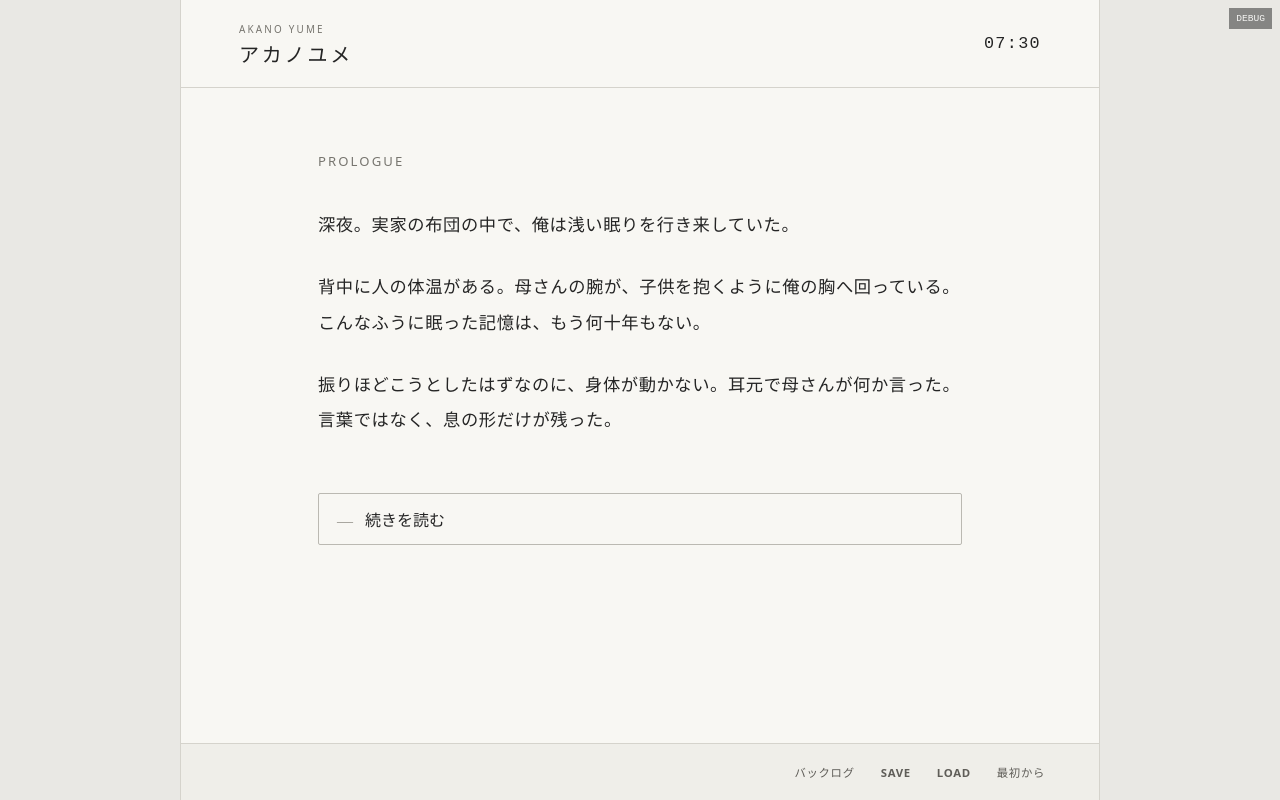
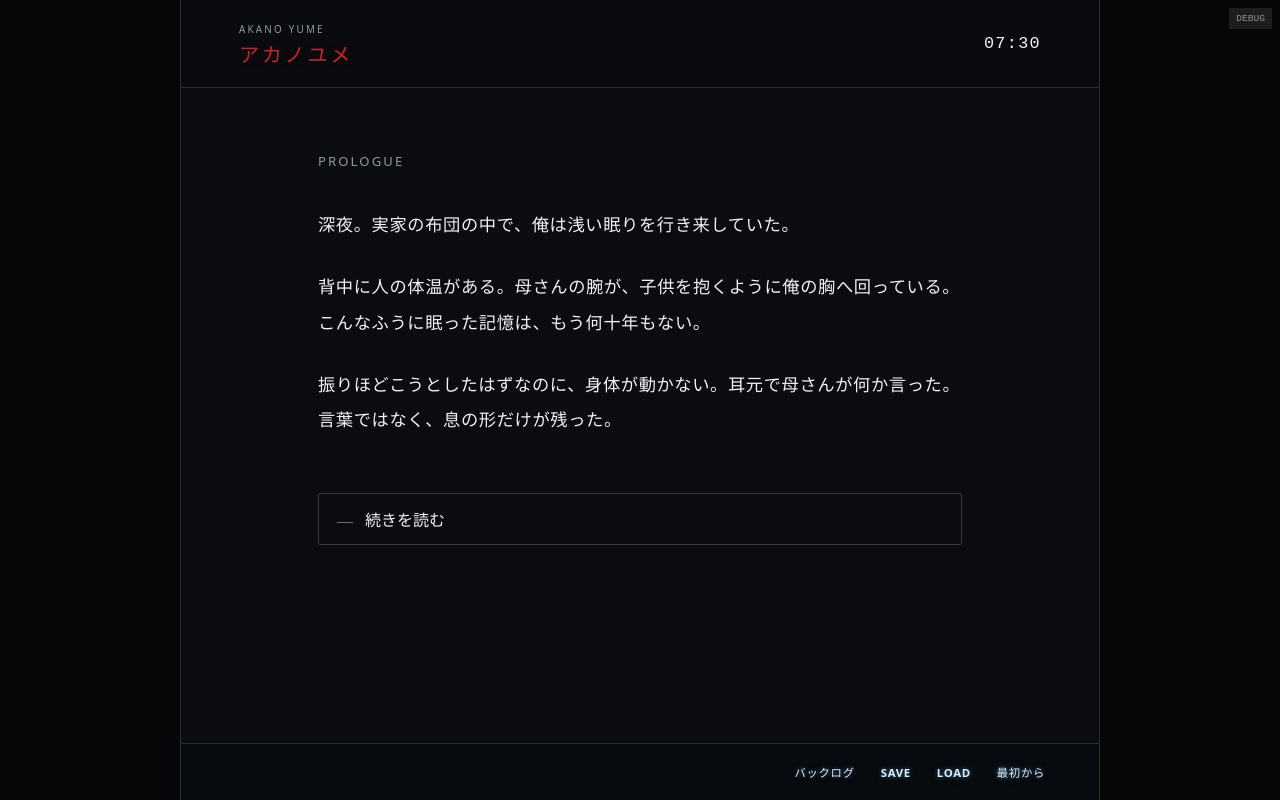
Before and after one commit to hkla0312/novel_g, a React (Vite) app: page / in a window 1280 px wide. Built offline with nearby package versions, Linux system fonts and the light colour scheme.

Commit message:
Apply dark horror color palette

```diff
--- a/src/styles.css
+++ b/src/styles.css
@@ -1,17 +1,20 @@
 :root {
-  color: #252525;
-  background: #e9e8e4;
+  color: #f0f2f4;
+  background: #050608;
   font-family: "Noto Serif JP", "Yu Mincho", YuMincho, "Hiragino Mincho ProN", serif;
   font-synthesis: none;
   text-rendering: optimizeLegibility;
-  --paper: #f8f7f3;
-  --line: #d5d3cc;
-  --muted: #77756f;
-  --ink: #252525;
+  --paper: #0a0c0f;
+  --line: #282d34;
+  --muted: #9298a0;
+  --ink: #f0f2f4;
+  --title-red: #c32631;
+  --cold-light: #d9efff;
+  --cold-glow: rgb(129 199 255 / .45);
 }
 
 * { box-sizing: border-box; }
-html { min-height: 100%; background: #e9e8e4; }
+html { min-height: 100%; background: #050608; }
 body { margin: 0; min-width: 320px; min-height: 100vh; }
 button, input, select { font: inherit; }
 button { color: inherit; }
@@ -40,7 +43,14 @@ button { color: inherit; }
   backdrop-filter: blur(10px);
 }
 
-.topbar h1 { margin: 2px 0 0; font-size: 1.25rem; font-weight: 500; letter-spacing: .14em; }
+.topbar h1 {
+  margin: 2px 0 0;
+  color: var(--title-red);
+  font-size: 1.25rem;
+  font-weight: 500;
+  letter-spacing: .14em;
+  text-shadow: 0 0 14px rgb(195 38 49 / .18);
+}
 .eyebrow { font-family: system-ui, sans-serif; color: var(--muted); font-size: .62rem; letter-spacing: .22em; }
 .current-time { font-family: ui-monospace, monospace; font-size: 1.05rem; letter-spacing: .08em; }
 
@@ -55,14 +65,14 @@ button { color: inherit; }
   min-height: 52px;
   padding: 13px 18px;
   background: transparent;
-  border: 1px solid #bbb9b2;
+  border: 1px solid #353b43;
   border-radius: 2px;
   text-align: left;
   cursor: pointer;
   transition: background .15s, border-color .15s;
 }
-.choices button::before { content: "—"; color: #9b9992; margin-right: 12px; }
-.choices button:hover, .choices button:focus-visible, .save-slot:hover { background: #efeee9; border-color: #77756f; outline: none; }
+.choices button::before { content: "—"; color: #767e88; margin-right: 12px; }
+.choices button:hover, .choices button:focus-visible, .save-slot:hover { background: #12161b; border-color: #8d98a4; outline: none; }
 
 .toolbar {
   position: sticky;
@@ -72,15 +82,29 @@ button { color: inherit; }
   justify-content: flex-end;
   gap: 2px;
   padding: 10px clamp(14px, 4vw, 42px) max(10px, env(safe-area-inset-bottom));
-  background: color-mix(in srgb, #efeee9 96%, transparent);
+  background: color-mix(in srgb, #080b0f 96%, transparent);
   border-top: 1px solid var(--line);
   backdrop-filter: blur(10px);
 }
-.toolbar button, .icon-button { padding: 10px 12px; background: transparent; border: 0; font: 600 .71rem system-ui, sans-serif; color: #5f5d58; letter-spacing: .06em; cursor: pointer; }
-.toolbar button:hover, .toolbar button:focus-visible { color: #111; text-decoration: underline; text-underline-offset: 4px; }
+.toolbar button, .icon-button {
+  padding: 10px 12px;
+  background: transparent;
+  border: 0;
+  font: 600 .71rem system-ui, sans-serif;
+  color: var(--cold-light);
+  letter-spacing: .06em;
+  cursor: pointer;
+  text-shadow: 0 0 5px var(--cold-glow), 0 0 14px rgb(129 199 255 / .2);
+}
+.toolbar button:hover, .toolbar button:focus-visible {
+  color: #fff;
+  text-decoration: underline;
+  text-underline-offset: 4px;
+  text-shadow: 0 0 7px rgb(185 225 255 / .75), 0 0 18px rgb(129 199 255 / .35);
+}
 
-.modal-shade { position: fixed; inset: 0; z-index: 20; display: grid; place-items: center; padding: 18px; background: rgb(20 20 20 / .34); }
-.modal { width: min(100%, 520px); max-height: min(82vh, 720px); display: grid; grid-template-rows: auto 1fr; background: var(--paper); border: 1px solid #aaa8a1; box-shadow: 0 22px 70px rgb(0 0 0 / .18); }
+.modal-shade { position: fixed; inset: 0; z-index: 20; display: grid; place-items: center; padding: 18px; background: rgb(0 0 0 / .68); }
+.modal { width: min(100%, 520px); max-height: min(82vh, 720px); display: grid; grid-template-rows: auto 1fr; background: #0c0f13; border: 1px solid #3c444e; box-shadow: 0 22px 70px rgb(0 0 0 / .62), 0 0 24px rgb(129 199 255 / .06); }
 .modal--wide { width: min(100%, 760px); }
 .modal__header { display: flex; align-items: center; justify-content: space-between; padding: 16px 20px; border-bottom: 1px solid var(--line); }
 .modal__header h2 { margin: 0; font-size: .9rem; letter-spacing: .12em; font-weight: 500; }
@@ -88,13 +112,13 @@ button { color: inherit; }
 .icon-button { font-size: 1.4rem; }
 
 .backlog { list-style: none; margin: 0; padding: 0; }
-.backlog__entry { display: grid; grid-template-columns: 54px 1fr; gap: 14px; padding: 13px 0; border-bottom: 1px solid #e2e0da; line-height: 1.7; }
+.backlog__entry { display: grid; grid-template-columns: 54px 1fr; gap: 14px; padding: 13px 0; border-bottom: 1px solid #252a31; line-height: 1.7; }
 .backlog__entry time { color: var(--muted); font: .7rem ui-monospace, monospace; padding-top: 5px; }
-.backlog__entry--choice span { color: #65635e; font-style: italic; }
+.backlog__entry--choice span { color: #bdc9d3; font-style: italic; }
 
 .save-list { display: grid; gap: 10px; }
 .save-slot { display: grid; gap: 5px; }
-.save-slot strong { font: 600 .75rem system-ui, sans-serif; letter-spacing: .1em; }
+.save-slot strong { color: var(--cold-light); font: 600 .75rem system-ui, sans-serif; letter-spacing: .1em; text-shadow: 0 0 8px var(--cold-glow); }
 .save-slot small { color: var(--muted); }
 .save-slot:disabled { cursor: default; opacity: .45; }
 
```
